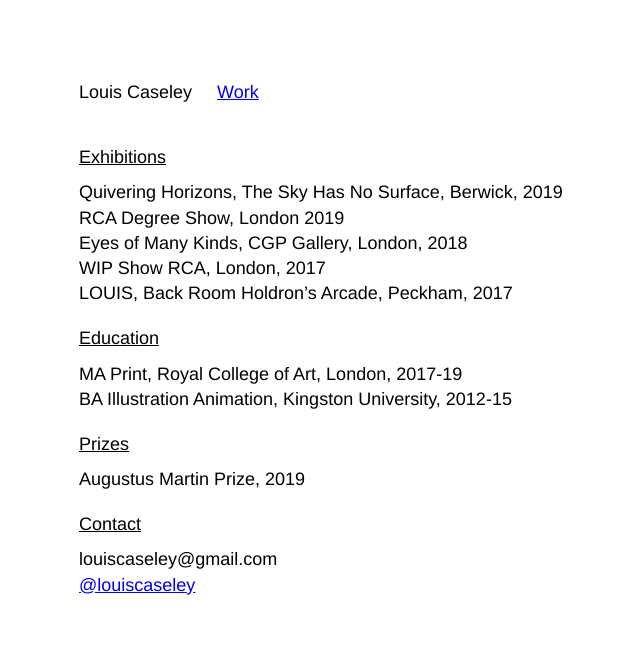
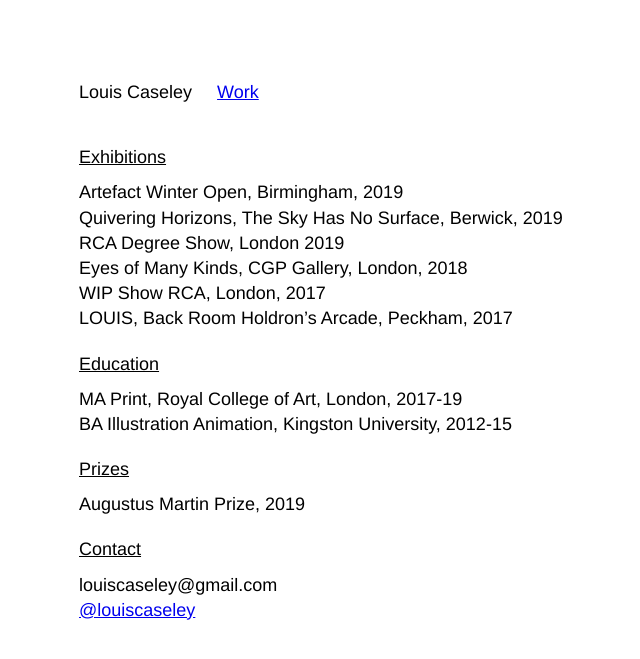
Before and after one commit to vfhwang/louiscaseley, a Jekyll site: the page built from about.md, in a window 1280 px wide. Shown: the top 659 px of the page, without its empty margins (61-701 px from the left). Built offline with Jekyll 4.4.1, drawn with Linux system fonts in a browser that asks for light colours.

Commit message:
Update from Forestry.io Louis Caseley updated about.md

```diff
--- a/about.md
+++ b/about.md
@@ -6,6 +6,7 @@ permalink: "/info/"
 ---
 **Exhibitions**
 
+* Artefact Winter Open, Birmingham, 2019
 * Quivering Horizons, The Sky Has No Surface, Berwick, 2019
 * RCA Degree Show, London 2019
 * Eyes of Many Kinds, CGP Gallery, London, 2018
```
